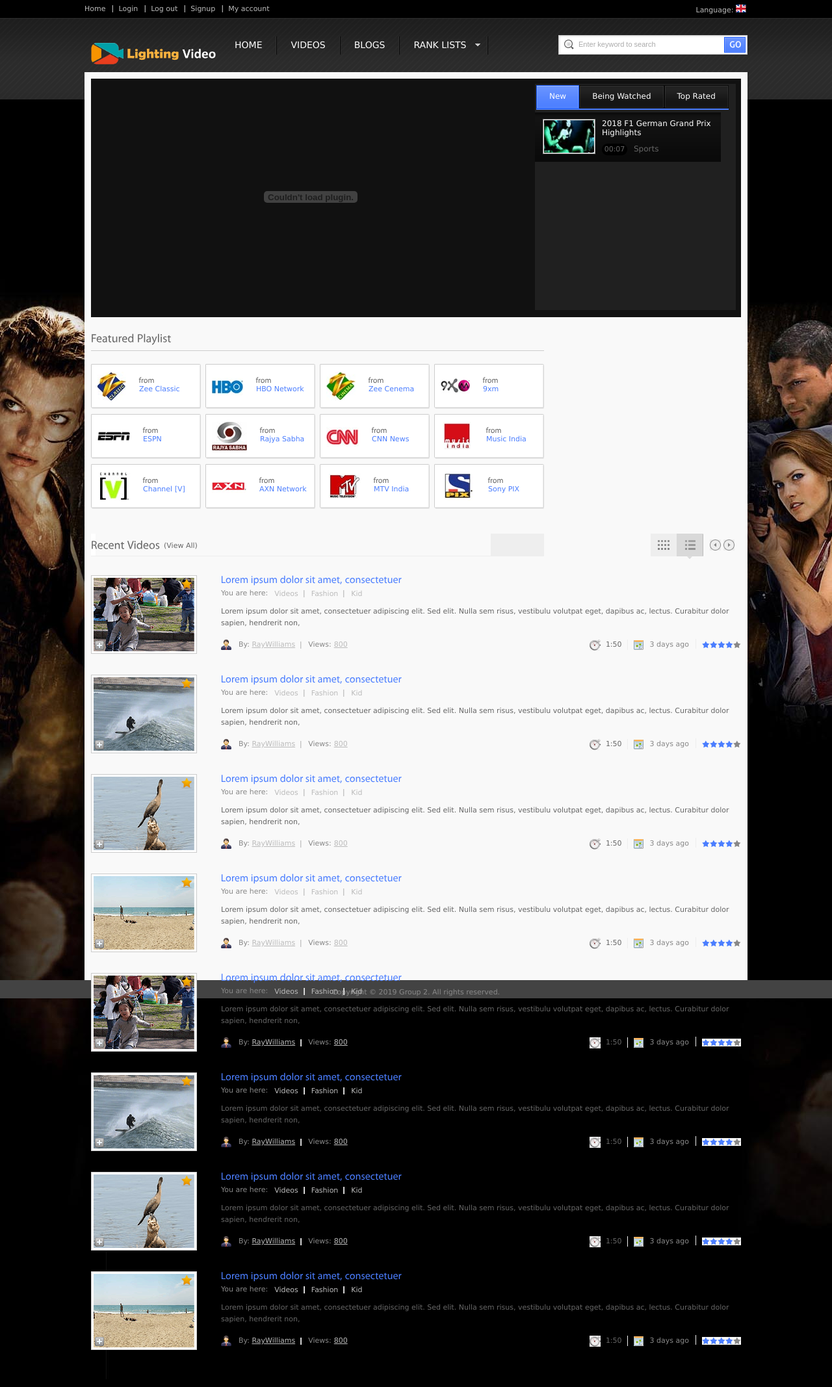
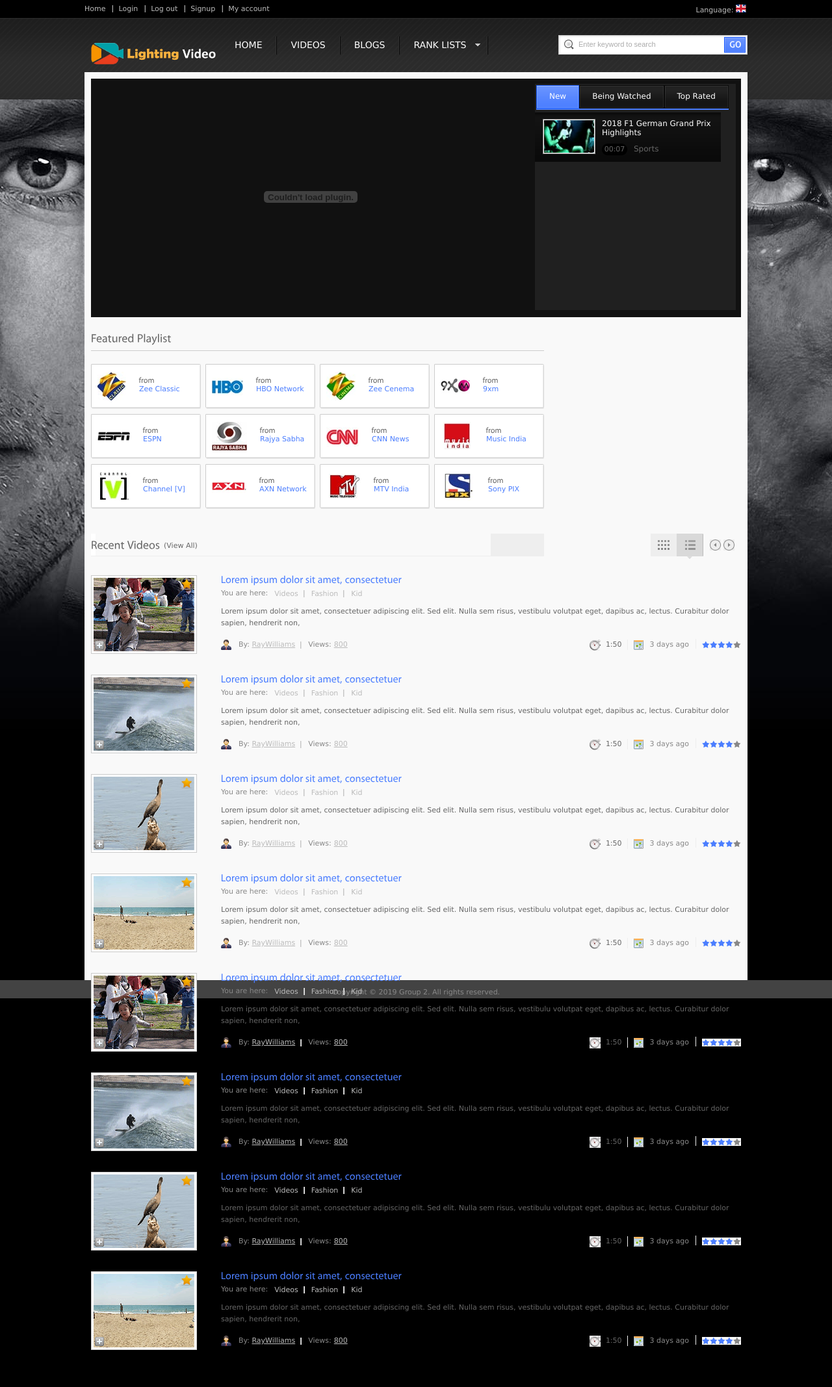
Before and after one commit to CarlWangShuLin/LightingVedio, a PHP site: page / in a window 1280 px wide. Shown: the whole page at 65% size. Run offline with PHP 8.4, Linux system fonts and the light colour scheme; a user stored in the database is signed in; data that the repository does not hold is empty.

Commit message:
fitch css update
body css chage

```diff
--- a/css/style.css
+++ b/css/style.css
@@ -11,9 +11,9 @@
 }
 
 body {
-	background-image: url(../images/bigbg1.jpg);
-	background-repeat: no-repeat;
-	background-position: 50% 430px;
+	background-image: url(../images/bg2.jpg);
+	background-repeat: no-repeat;
+	background-position: 50% 50px;
 	background-color: #000;
 	font-family: Verdana, Geneva, sans-serif;
 	font-size: 11px;
@@ -2715,7 +2715,6 @@ ul.numbrs li {
 #copyrights {
 	width: 100%;
 	background-color: #434343;
-	height: 5%;
 	padding-top: 10px;
 	color: #888888;
 }
```
